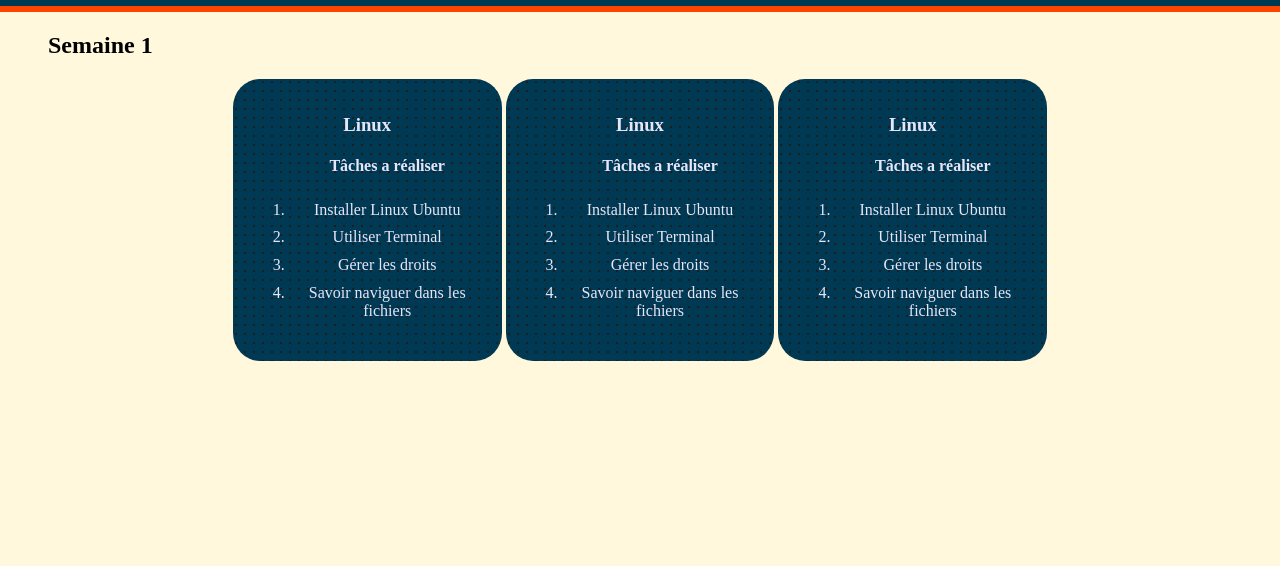
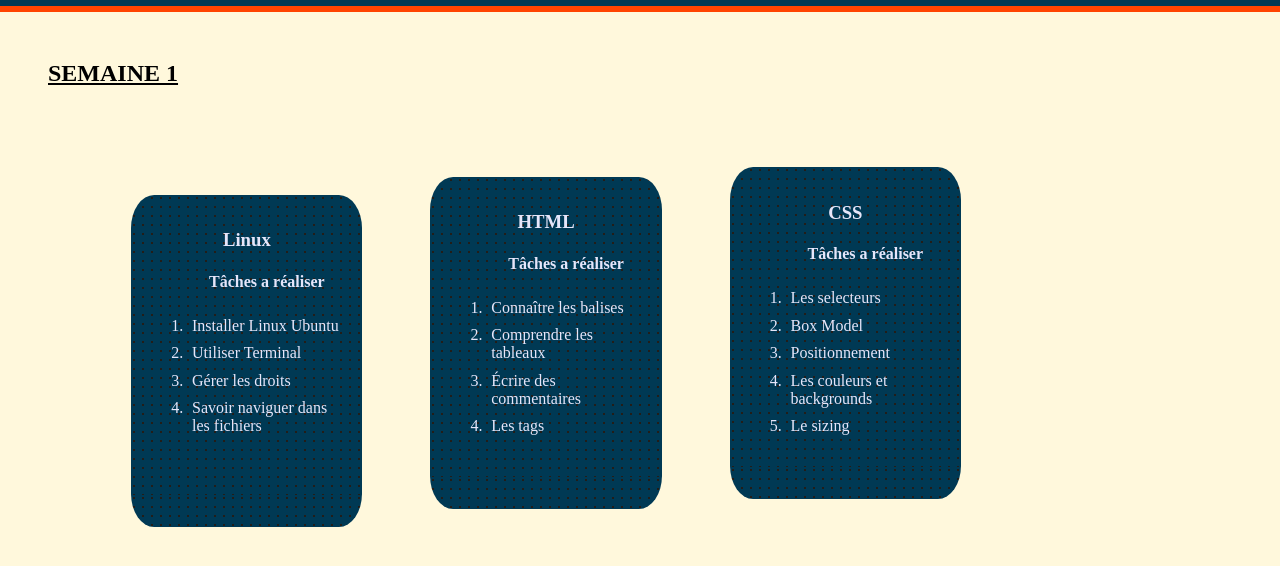
Before and after one commit to ramosyuran/todolist, a plain HTML site: page index.html in a window 1280 px wide. Shown: the part 130-696 px from the top of the page. Drawn offline with Linux system fonts and the light colour scheme.

Commit message:
editing section1

```diff
--- a/index.html
+++ b/index.html
@@ -39,24 +39,25 @@
 
     <section class="projet">
 
-       <h3>Linux</h3>
+       <h3>HTML</h3>
         <ol><h4>Tâches a réaliser</h4>
-          <li>Installer Linux Ubuntu</li>
-          <li>Utiliser Terminal</li>
-          <li>Gérer les droits</li>
-          <li>Savoir naviguer dans les fichiers</li>
+          <li>Connaître les balises</li>
+          <li>Comprendre les tableaux</li>
+          <li>Écrire des commentaires</li>
+          <li>Les tags</li>
         </ol>
 
     </section>
 
     <section class="projet">
 
-       <h3>Linux</h3>
+       <h3>CSS</h3>
         <ol><h4>Tâches a réaliser</h4>
-          <li>Installer Linux Ubuntu</li>
-          <li>Utiliser Terminal</li>
-          <li>Gérer les droits</li>
-          <li>Savoir naviguer dans les fichiers</li>
+          <li>Les selecteurs</li>
+          <li>Box Model</li>
+          <li>Positionnement</li>
+          <li>Les couleurs et backgrounds</li>
+          <li>Le sizing</li>
         </ol>
 
     </section>
--- a/style.css
+++ b/style.css
@@ -18,26 +18,28 @@ section{
   height: 700px;
   margin: 0 3em;
   text-align: center;
+  display: inline-block;
 }
 
 .projet{
   background-image: url(image/back.png);
   width: 20%;
-  margin: 0;
+  margin: 2em;
   padding: 1em;
-  height: 250px;
+  height: 300px;
   color: #E6E6FA;
-  display: inline-block;
+  /*display: inline-block;*/
   border-radius: 10%;
 }
+
 h2{
   text-align: left;
-}
-
-h3{
-  text-align: center;
+  margin: 2em auto;
+  text-decoration: underline;
+  text-transform: uppercase;
 }
 
 li{
   padding: 0.3em;
+  text-align: left;
 }
```
